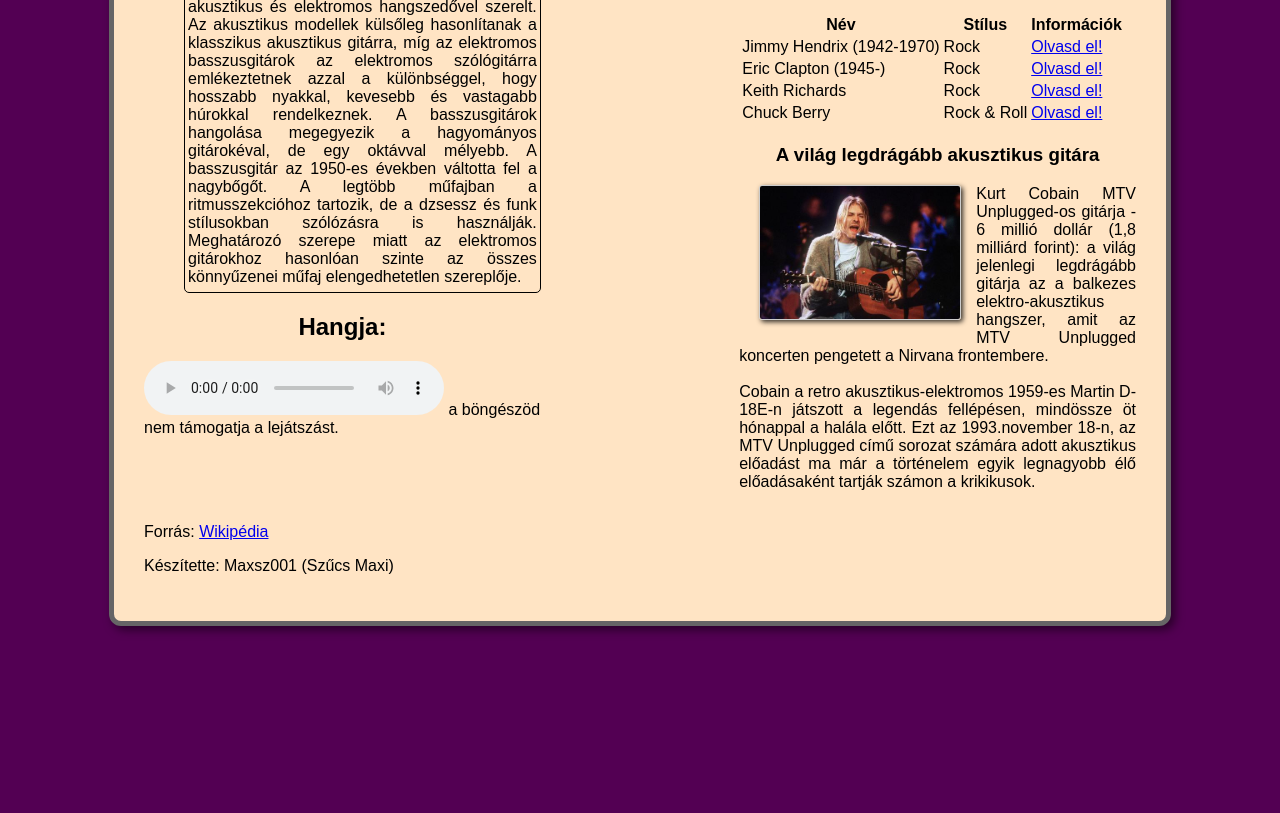
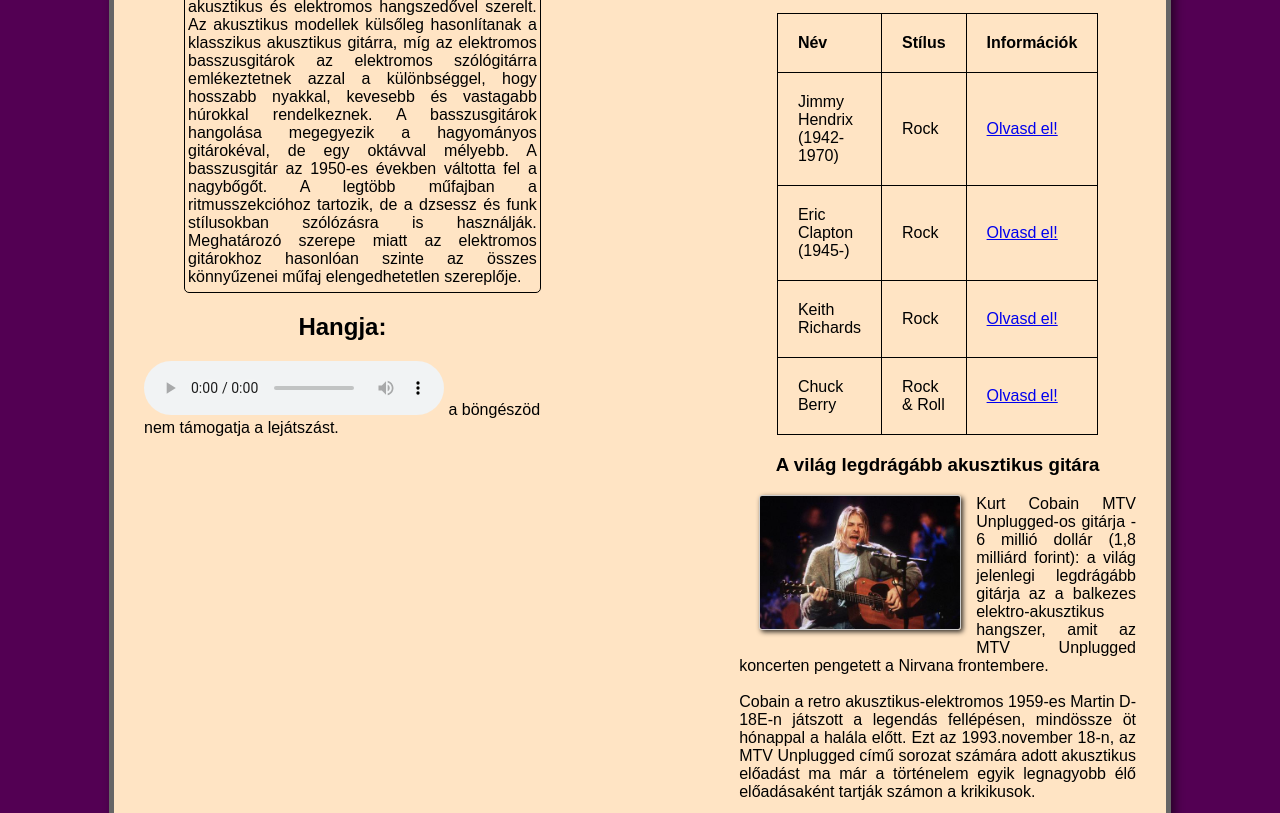
Before and after one commit to Maxer003/gitar-project, a plain HTML site: page index.html in a window 1280 px wide. Shown: the part 1237-2050 px from the top of the page. Before the commit the page ends 1883 px from the top, so only its background shows below. Drawn offline with Linux system fonts and the light colour scheme.

Commit message:
[Final] Coempleted CSS

```diff
--- a/style.css
+++ b/style.css
@@ -45,6 +45,11 @@ h2, h3{
     border-radius: 5px;
     margin: auto;
     display: block;
+    transition: all .2s ease-in-out;
+}
+
+.abra:hover {
+    transform: scale(1.1);
 }
 
 .gitarkep-jobbra{
@@ -81,3 +86,15 @@ h2, h3{
     padding: 6px 3px;
     margin-bottom: 20px;
 }
+
+.gitarmuveszet{
+    width: 80%;
+    border-collapse: collapse;
+    text-align: left;
+    margin: auto;
+}
+
+.gitarmuveszet td, th{
+    border: 1px solid black;
+    padding: 20px;
+}
```
